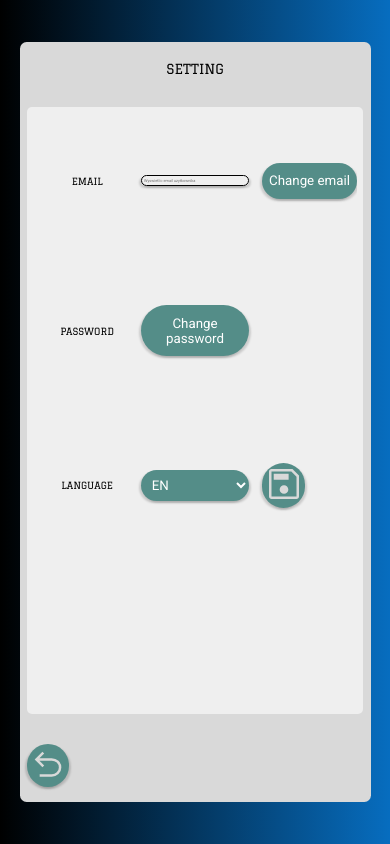
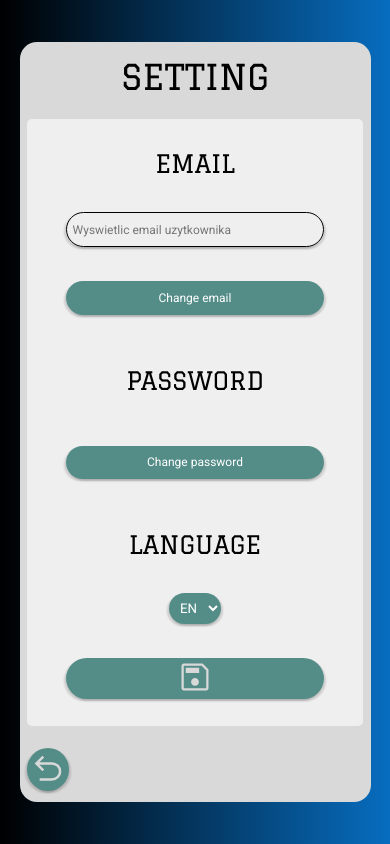
Before and after one commit to TomekStolarz/clock-around-world, a PHP site: page /public/views/settings.php in a window 390 px wide. Run offline with PHP 8.4, Linux system fonts and the light colour scheme.

Commit message:
-[fix] fixed setting mobile styles

```diff
--- a/public/css/setting-style/settings-mobile-style.css
+++ b/public/css/setting-style/settings-mobile-style.css
@@ -0,0 +1,25 @@
+.box {
+    font-size: max(10px, 2.3vw);
+}
+
+.setting {
+    display: flex;
+    flex-direction: column;
+    justify-content: space-around;
+    align-items: center;
+}
+
+.setting > button {
+    width: 80%;
+    font-size: max(12px, 3vw);
+}
+
+.setting > input {
+    width: 80%;
+    padding: 0.8em 0.5em;
+    font-size: max(12px, 3vw);
+}
+
+.left-offset-button {
+    margin-left: 0;
+}
--- a/public/css/setting-style/settings-style.css
+++ b/public/css/setting-style/settings-style.css
@@ -19,7 +19,6 @@
     border-radius: 5px;
 
     display: grid;
-    grid-template-rows: 3fr 1fr;
     min-height: 80%;
 }
 
```
